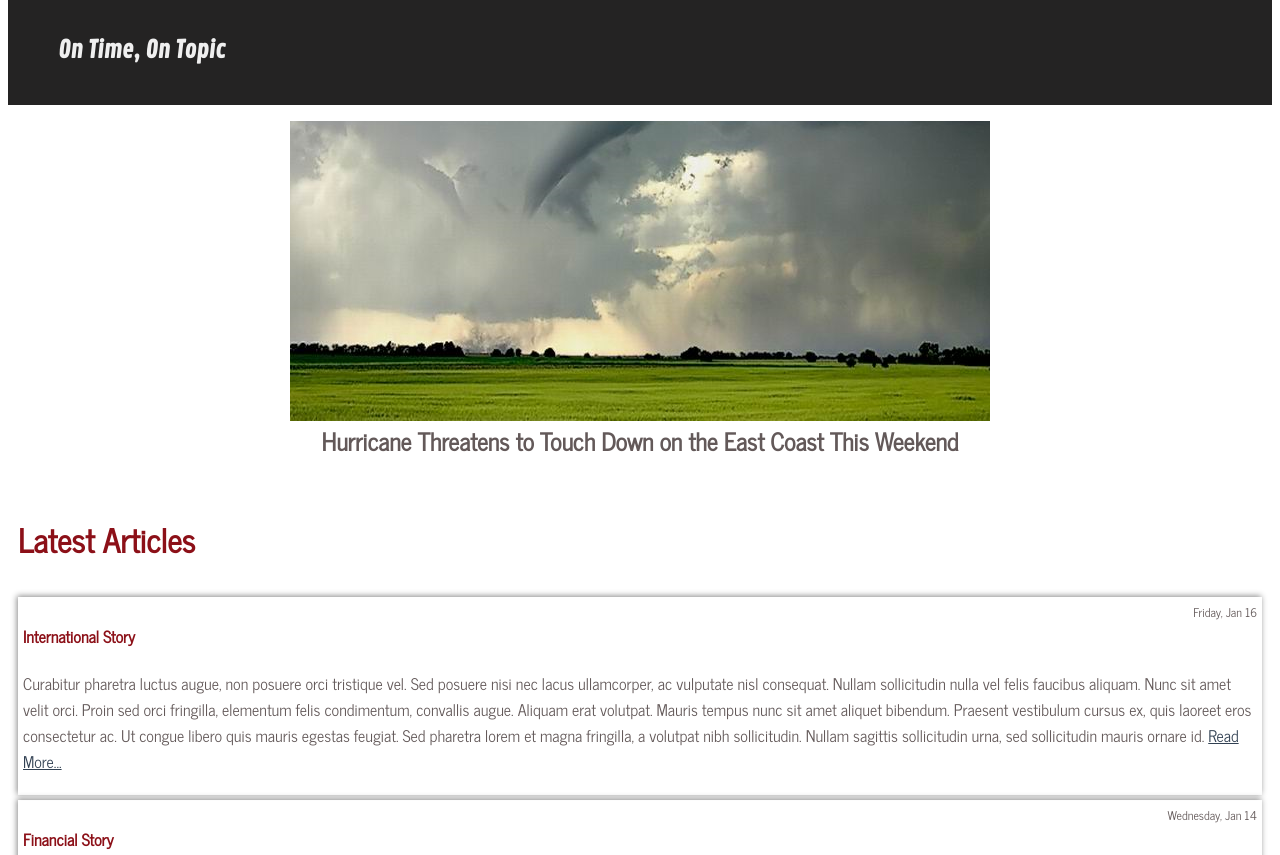
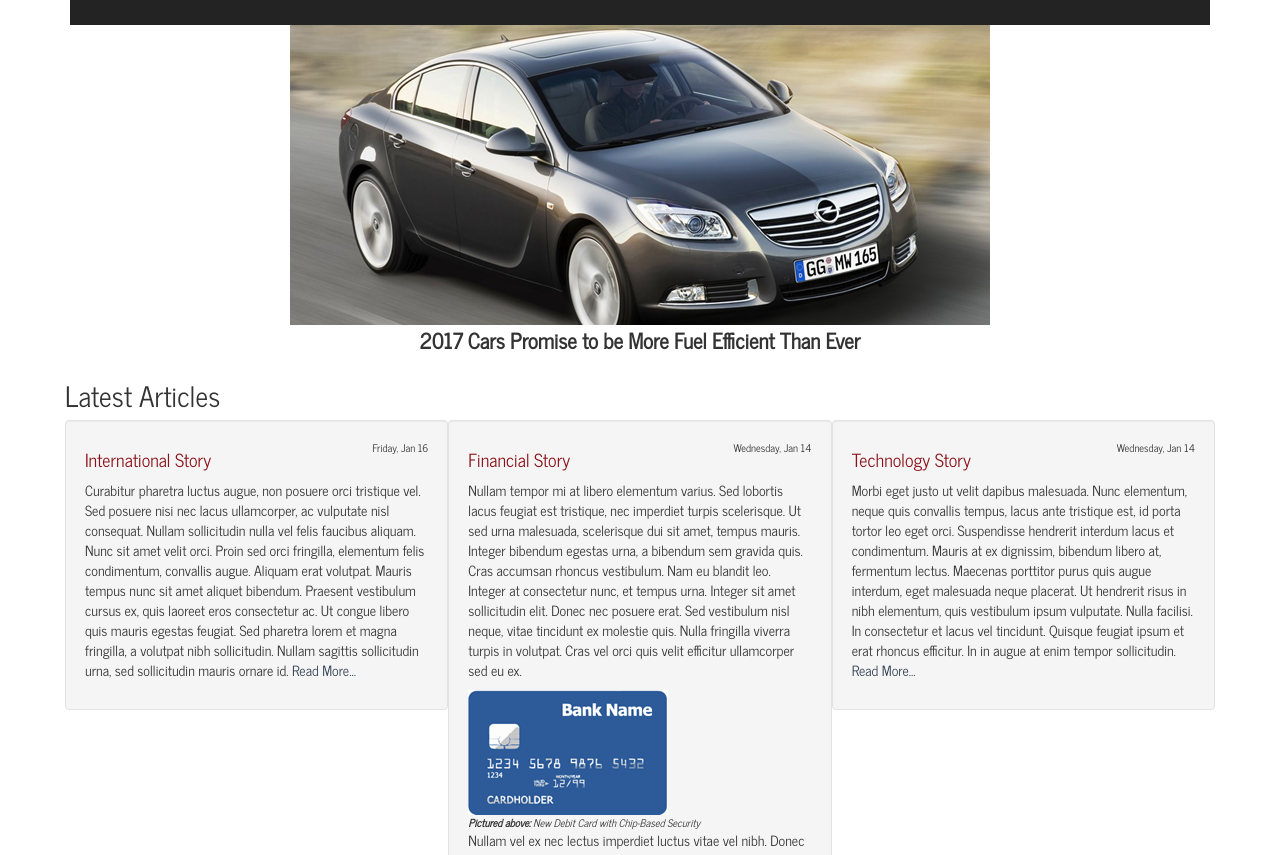
Before and after one commit to davidconoh/Intro-to-HTML-and-Javascript, a plain HTML site: page contoso_news/index.html in a window 1280 px wide. Shown: the part 160-1015 px from the top of the page. Drawn offline with nearby package versions, Linux system fonts and the light colour scheme.

Commit message:
added bootstrap and removed custom javascript carousel

```diff
--- a/contoso_news/css/style.css
+++ b/contoso_news/css/style.css
@@ -62,17 +62,11 @@ main {
 }
 
 body {
-    font-family: 'News Cycle';
+    font-family: 'News Cycle' !important;
 }
 
 header {
     font-family: 'Contrail One'
-}
-
-article {
-    margin: 5px 0px;
-    padding: 5px 5px;
-    box-shadow: -1px -1px 6px #888888;
 }
 
 @media print {
--- a/contoso_news/index.html
+++ b/contoso_news/index.html
@@ -4,8 +4,11 @@
         <title>Contoso News</title>
         <link rel="stylesheet" href="css/style.css" />
         <script type="text/javascript" src="js/script.js"></script>
+        <link rel="stylesheet" href="https://maxcdn.bootstrapcdn.com/bootstrap/3.3.6/css/bootstrap.min.css" />
+        <script type="text/javascript" src="https://ajax.googleapis.com/ajax/libs/jquery/1.11.3/jquery.min.js"></script>
+        <script type="text/javascript" src="https://maxcdn.bootstrapcdn.com/bootstrap/3.3.6/js/bootstrap.min.js"></script>
     </head>
-    <body>
+    <body class="container">
         <header>
             <h1>Contoso News</h1>
             <h2>On Time, On Topic</h2>
@@ -24,16 +27,16 @@
                 <figcaption>Many Doctors are Moving to Digital Health Records This Year</figcaption>
             </figure>
         </section>
-        <main>
+        <main class="row">
             <h3>Latest Articles</h3>
-            <article>
+            <article class="well col-md-4">
                 <time datetime="16-01-2016">Friday, Jan 16</time>
                 <h4>International Story</h4>
                 <p>
                 Curabitur pharetra luctus augue, non posuere orci tristique vel. Sed posuere nisi nec lacus ullamcorper, ac vulputate nisl consequat. Nullam sollicitudin nulla vel felis faucibus aliquam. Nunc sit amet velit orci. Proin sed orci fringilla, elementum felis condimentum, convallis augue. Aliquam erat volutpat. Mauris tempus nunc sit amet aliquet bibendum. Praesent vestibulum cursus ex, quis laoreet eros consectetur ac. Ut congue libero quis mauris egestas feugiat. Sed pharetra lorem et magna fringilla, a volutpat nibh sollicitudin. Nullam sagittis sollicitudin urna, sed sollicitudin mauris ornare id. <a href="#" target="_blank">Read More...</a>
                 </p>
             </article>
-            <article>
+            <article class="well col-md-4">
                 <time datetime="14-01-2016">Wednesday, Jan 14</time>
                 <h4>Financial Story</h4>
                 <p>
@@ -49,7 +52,7 @@
                 Nullam vel ex nec lectus imperdiet luctus vitae vel nibh. Donec eleifend velit eros, eu efficitur justo molestie id. In egestas gravida lectus. Ut ipsum odio, suscipit sit amet molestie non, scelerisque sed mi. Aenean sed augue eu arcu faucibus molestie. Sed eget ante gravida, rhoncus velit eu, tempus quam. Sed fermentum at odio sed commodo. Fusce lobortis cursus purus, quis consequat est faucibus at. Etiam massa felis, sodales at sodales sed, iaculis quis arcu. <a href="#" target="_blank">Read More...</a>
                 </p>
             </article>
-            <article>
+            <article class="well col-md-4">
                 <time datetime="14-01-2016">Wednesday, Jan 14</time>
                 <h4>Technology Story</h4>
                 <p>
@@ -57,9 +60,9 @@
                 </p>
             </article>
         </main>
-        <h4>Sign Up For Our Emails</h4>
-        <summary>
-            <form>
+        <summary class="panel panel-default col-md-8 col-md-offset-2">
+            <div class="panel-heading">Sign Up For Our Emails</div>
+            <form class="form-horizontal panel-body">
                 <label>E-mail Adress: </label>
                 <input type="text" required="required" />
                 <label>Delivery Preference: </label>
--- a/contoso_news/js/script.js
+++ /dev/null
@@ -1,29 +0,0 @@
-
-
-var slideInterval = 3500;
-
-function getFigures() {
-   return document.getElementById('carousel').getElementsByTagName('figure');
-}
-
-function moveFoward() {
-    var pointer;
-    var figures = getFigures();
-    for (var i = 0; i < figures.length; i++) {
-        if (figures[i].className == 'visible') {
-            figures[i].className = '';
-            pointer = i;
-        }
-    }
-    if (++pointer == figures.length) {
-        pointer = 0;
-    }
-    figures[pointer].className = 'visible';
-    setTimeout(moveFoward, slideInterval);
-}
-
-function startPlayback() {
-    setTimeout(moveFoward, slideInterval);
-}
-
-startPlayback();
```
